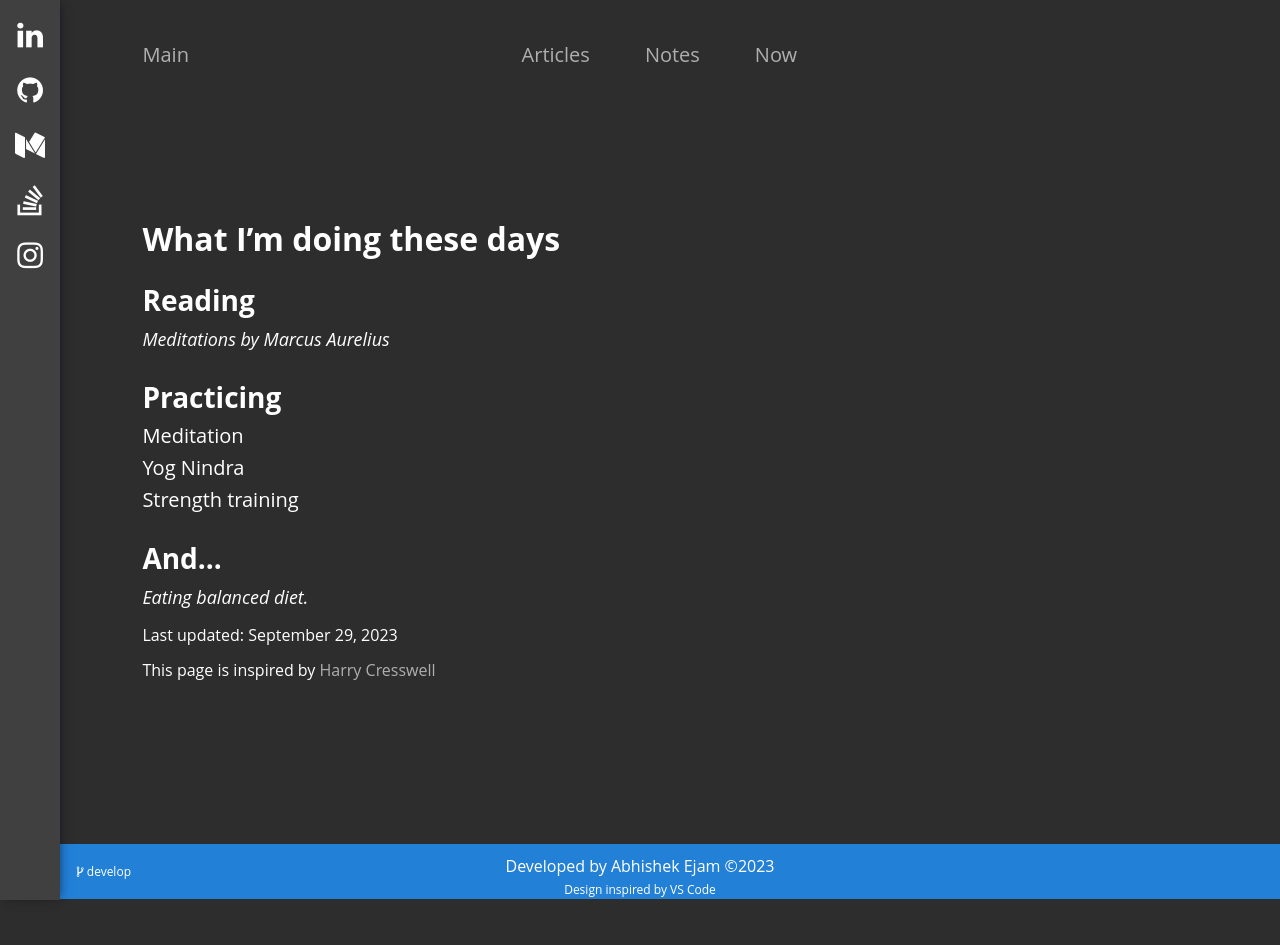
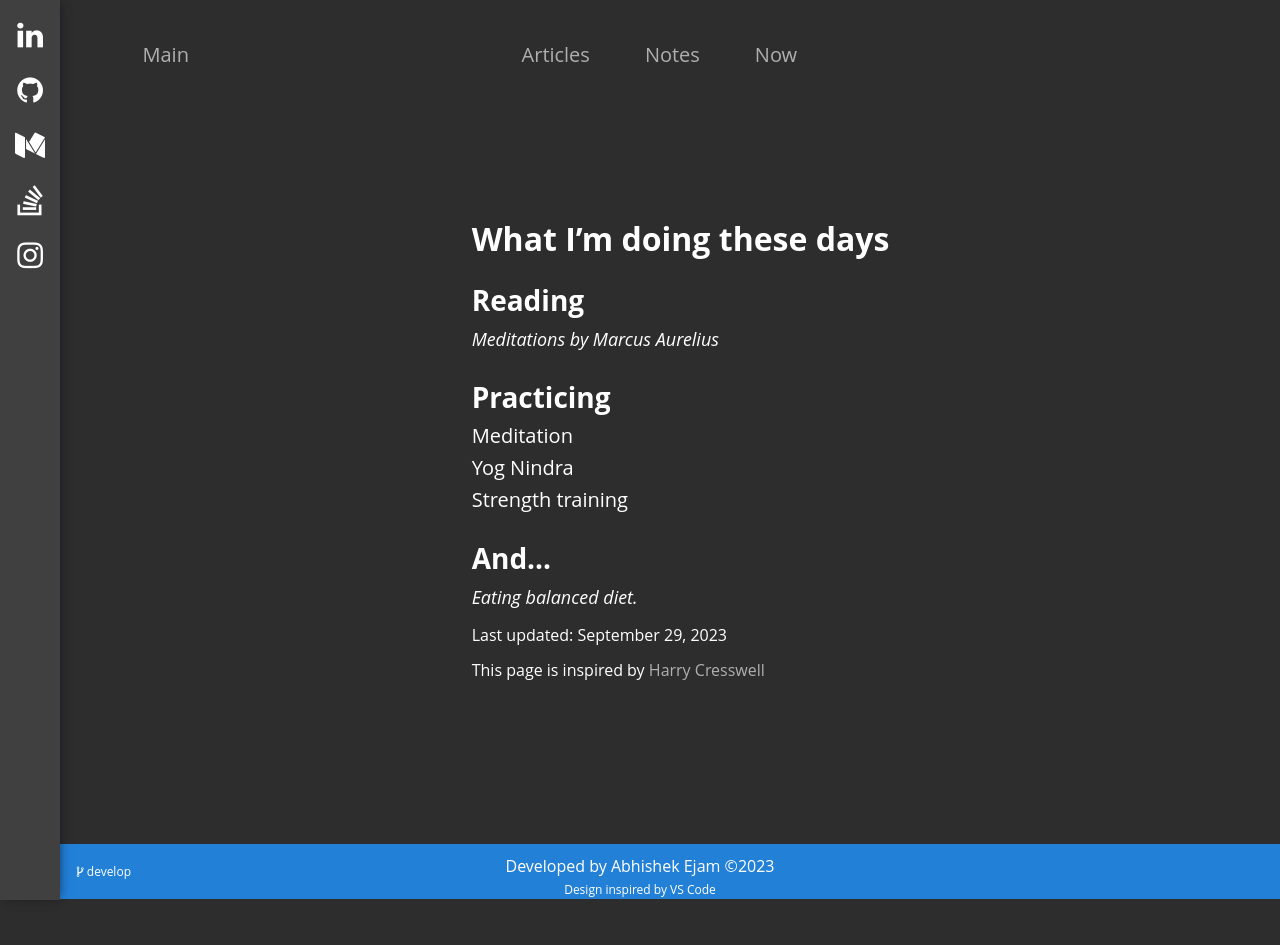
Before and after one commit to nottherealironman/abhishekejam.com, a Jekyll site: the page built from now.md, in a window 1280 px wide. Built offline with Jekyll 4.4.1, drawn with Linux system fonts in a browser that asks for light colours.

Commit message:
Update main.css

```diff
--- a/assets/css/main.css
+++ b/assets/css/main.css
@@ -778,7 +778,7 @@ div.active-code > code {
 
 .grid-1 {
     grid-template-columns: 1fr;
-    /* justify-items: center; */
+    justify-items: center;
 }
 
 .flex {
```
